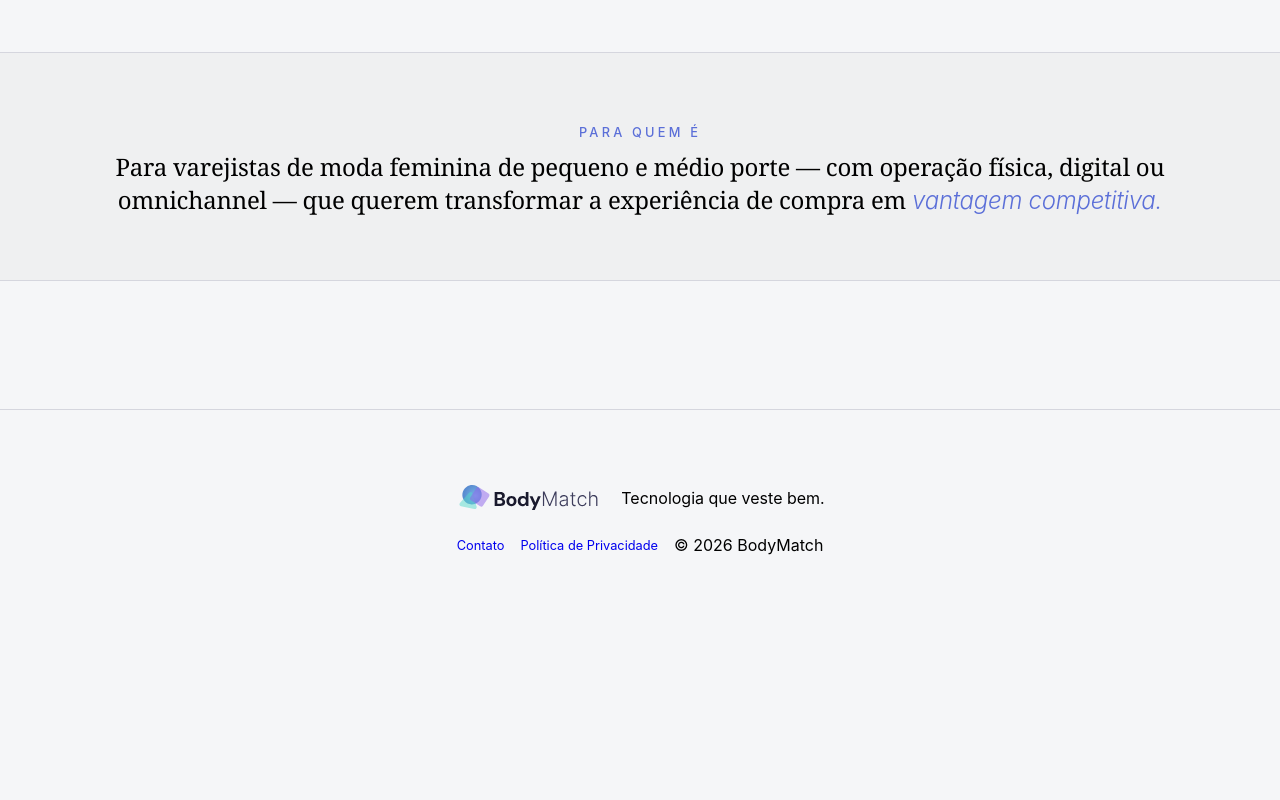
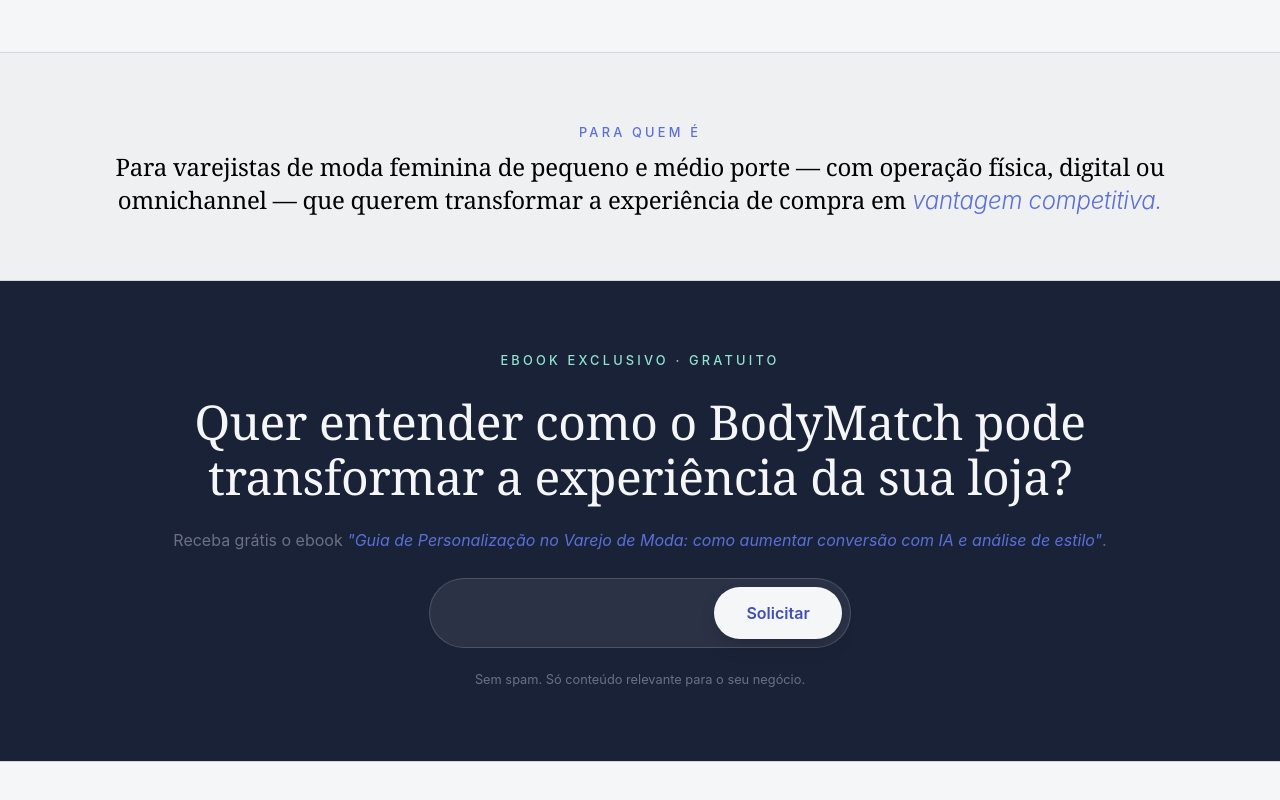
Before and after one commit to Saronha/LandingPageBM, a plain HTML site: page index.html in a window 1280 px wide. Shown: the part 1994-2794 px from the top of the page. Before the commit the page ends 2625 px from the top, so only its background shows below. Drawn offline with Linux system fonts and the light colour scheme.

Commit message:
criou cta

```diff
--- a/index.html
+++ b/index.html
@@ -108,7 +108,16 @@
         </section>
         <hr>
         <!--CTA-->
-        <section id="cta" class="cta"></section>
+        <section id="cta" class="cta">
+            <p class="eyebrow">Ebook exclusivo · Gratuito</p>
+            <h2>Quer entender como o BodyMatch pode transformar a experiência da sua loja?</h2>
+            <p>Receba grátis o ebook <span class="destaque">"Guia de Personalização no Varejo de Moda: como aumentar conversão com IA e análise de estilo"</span>.</p>
+            <form action="https://formsubmit.co/c9a16cdeea0943dcc6ba29ed0aed77de" method="POST">
+                <input type="email" name="email" required>
+                <button type="submit" class="btn">Solicitar</button>
+            </form>
+            <p class="detalhe">Sem spam. Só conteúdo relevante para o seu negócio.</p>
+        </section>
 
     </main>
     <hr>
--- a/style.css
+++ b/style.css
@@ -101,12 +101,13 @@
     background: var(--azul-claro);
     color: white;
     font-weight:600;
-    padding: clamp(0.7em, 1.5vw, 1em) clamp(1em, 2vw, 1.5em);
     border-radius: 50px;
     transition:.2s;
     box-shadow:0 10px 25px -10px rgba(0,0,0,.3);
-    font-size: clamp(0.85rem, 2vw, 1rem);
+    font-size: clamp(0.85rem, 3vw, 1rem);
     white-space: nowrap;
+    padding: 1em 2em;
+
 }
 
 .btn:hover{
@@ -436,6 +437,71 @@
     text-align: center;
 }
 
+/*==== CTA ====*/
+.cta{
+    background: var(--cinza-escuro);
+    display: flex;
+    flex-direction: column;
+    align-items: center;
+    gap: 1rem;
+    text-align: center;
+}
+
+.cta .eyebrow{
+    color: var(--ciano);
+}
+.cta h2{
+    color: var(--background);
+    font-size: clamp(2rem,4.5vw,3rem);
+}
+
+.cta form{
+    width: 100%;
+    display: flex;
+    border: 1px solid rgba(255, 255, 255, 0.162);
+    padding: .5em;
+    border-radius: 50px;
+    background-color: rgba(255, 255, 255, 0.074);
+}
+
+form input{
+    background:transparent;
+    color:#fff;
+    border:0;
+    padding: .75em 1.25em;
+    border-radius: 50px;
+    outline:none;
+    font-size:.93rem;
+}
+
+form input:focus{
+    background:rgba(255,255,255,.05)
+}
+
+form .btn{
+    background: var(--background);
+    color: var(--azul-escuro);
+    border: 0;
+    padding: 1em 2em;
+    font-size: 1rem;
+}
+
+form .btn:hover{
+    background: var(--ciano);
+    color: var(--cinza-escuro);
+    border: 0;
+}
+
+.detalhe{
+    font-size: .8rem;
+}
+
+@media (min-width: 500px){
+    .cta form{
+        width: auto;
+    }
+}
+
 /*==== FOOTER ====*/
 footer{
     padding: var(--padding-seccoes);
```
